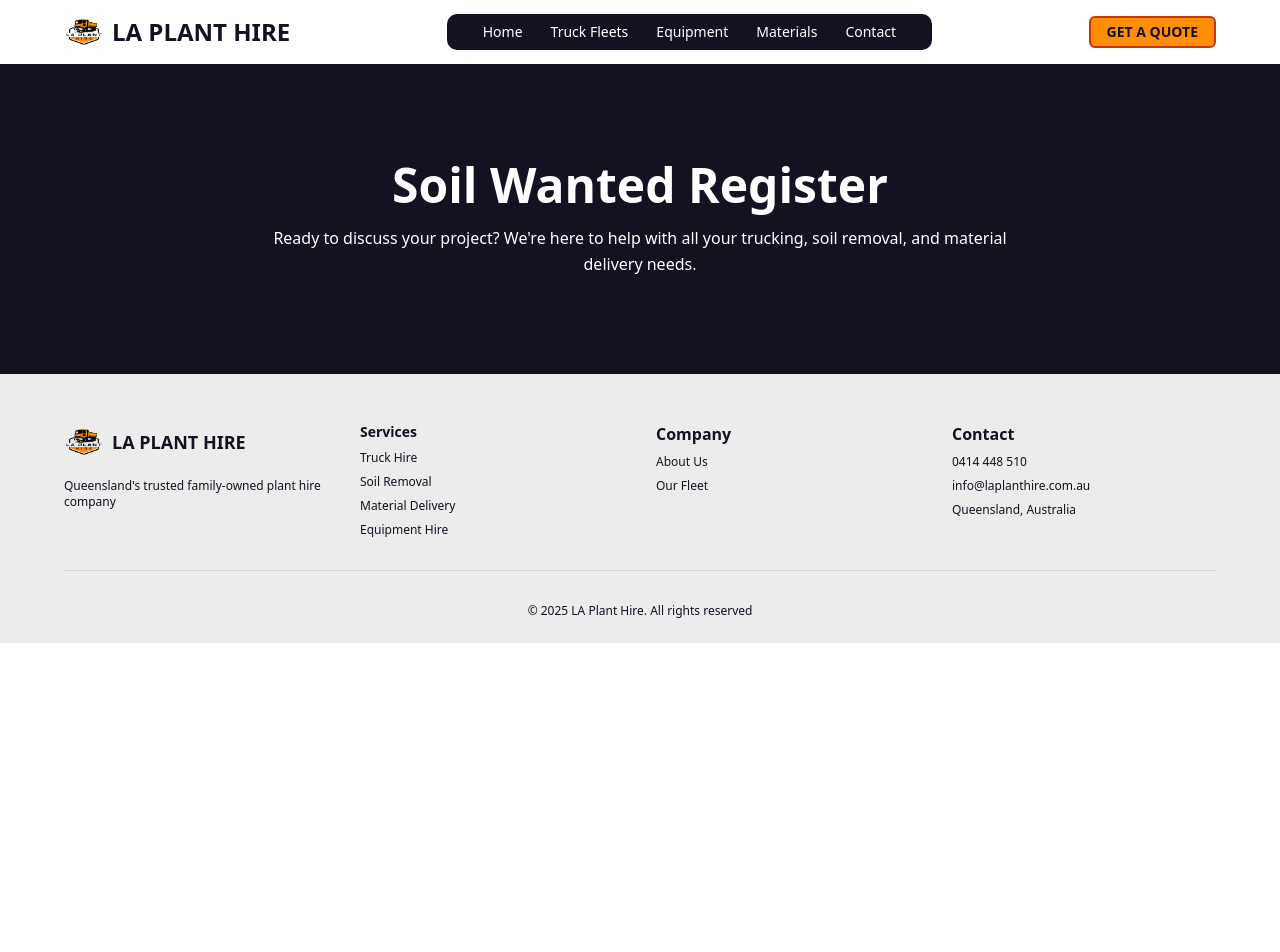
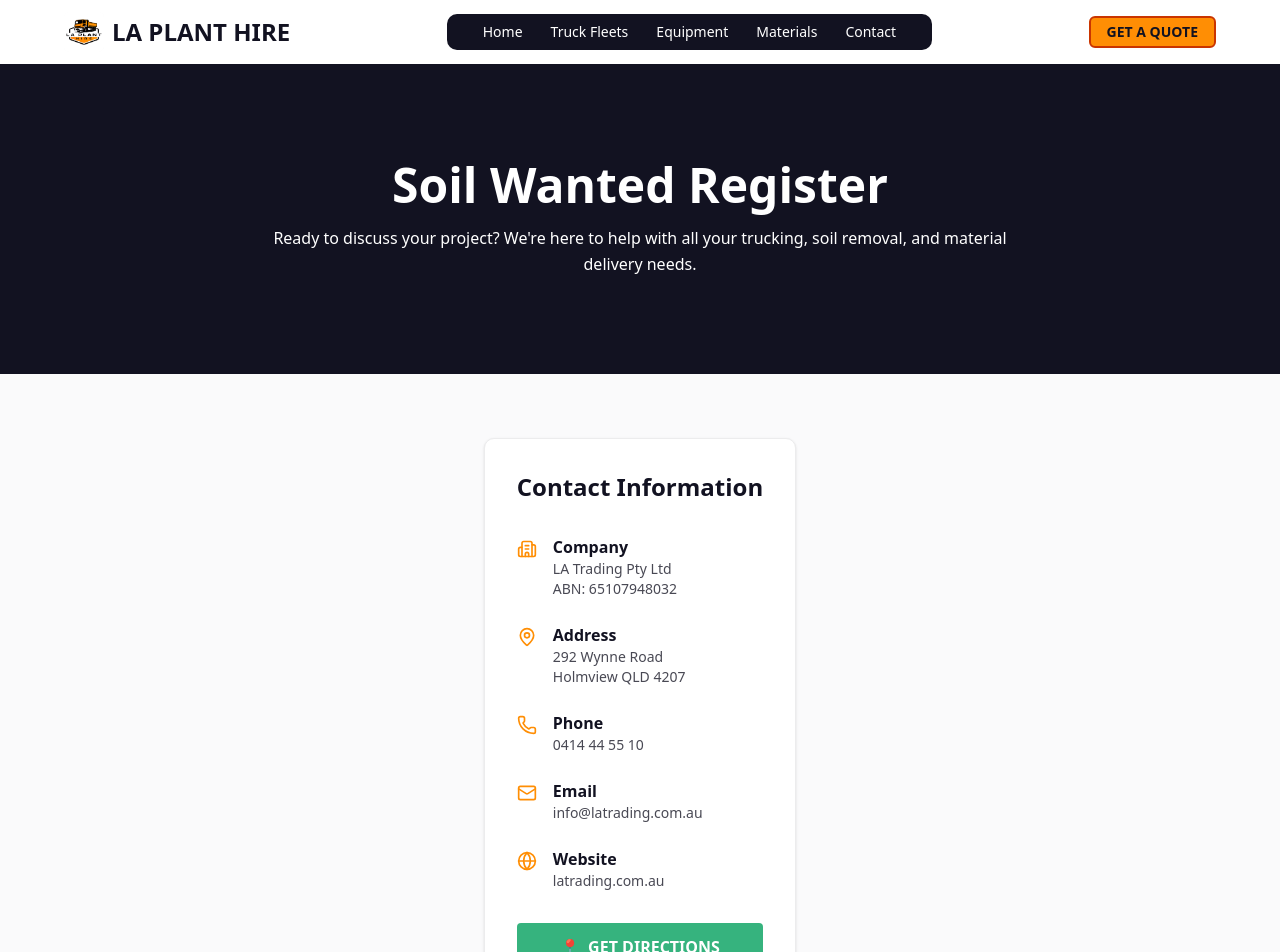
Before and after one commit to Rahul-Mallik-CSE/La-Plant-Hire, a Next.js app: page /contact in a window 1280 px wide. Shown: the top 952 px of the page. Before the commit the page ends 800 px from the top, so only its background shows below. Built offline with nearby package versions, Linux system fonts and the light colour scheme.

Commit message:
feat: add RegisterForm and ContactInfo components; integrate HireTermsConditions in TermsAndForm

```diff
--- a/src/app/contact/page.tsx
+++ b/src/app/contact/page.tsx
@@ -1,6 +1,7 @@
 /** @format */
 
 import CommonHero from "@/components/Common/CommonHero";
+import RegisterForm from "@/components/Materials/RegisterForm";
 import React from "react";
 
 const ContactPage = () => {
@@ -13,6 +14,9 @@
         bgColor="bg-[#121221]"
         textColor="text-white"
       />
+
+      {/* registration form */}
+      <RegisterForm />
     </div>
   );
 };
--- a/src/components/EquipmentComponents/HireTermsConditions.tsx
+++ b/src/components/EquipmentComponents/SubComponents/HireTermsConditions.tsx
@@ -1,7 +1,7 @@
 /** @format */
 
 import React from "react";
-import { Button } from "../ui/button";
+import { Button } from "../../ui/button";
 import { hireTermsConditions } from "@/data/equipmentData";
 import type { HireTermCondition } from "@/types/equipmentTypes";
 
--- a/src/components/EquipmentComponents/TermsAndForm.tsx
+++ b/src/components/EquipmentComponents/TermsAndForm.tsx
@@ -2,7 +2,7 @@
 
 import React from "react";
 import EnquiryForm from "../Common/EnquiryForm";
-import HireTermsConditions from "./HireTermsConditions";
+import HireTermsConditions from "./SubComponents/HireTermsConditions";
 
 const TermsAndForm = () => {
   return (
--- /dev/null
+++ b/src/components/Materials/RegisterForm.tsx
@@ -0,0 +1,18 @@
+/** @format */
+
+import React from "react";
+import ContactInfo from "./SubComponents/ContactInfo";
+
+const RegisterForm = () => {
+  return (
+    <section className=" bg-background2 mx-auto py-6 md:py-8 lg:py-12 xl:py-16 ">
+      <div className="max-w-[2000px] mx-auto px-4 sm:px-6 lg:px-8 xl:px-16">
+        <div className="flex items-center justify-center gap-4  ">
+          <ContactInfo />
+        </div>
+      </div>
+    </section>
+  );
+};
+
+export default RegisterForm;
--- /dev/null
+++ b/src/components/Materials/SubComponents/CleanFillForm.tsx
@@ -0,0 +1 @@
+/** @format */
--- /dev/null
+++ b/src/components/Materials/SubComponents/ContactInfo.tsx
@@ -0,0 +1,70 @@
+/** @format */
+
+import { MapPin, Phone, Mail, Globe, Building2 } from "lucide-react";
+
+export default function ContactInfo() {
+  return (
+    <div className="bg-white rounded-lg p-8 shadow-sm border border-border">
+      <h2 className="text-2xl font-bold text-foreground mb-8">
+        Contact Information
+      </h2>
+
+      <div className="space-y-6">
+        {/* Company */}
+        <div className="flex gap-4">
+          <Building2 className="w-5 h-5 text-accent flex-shrink-0 mt-1" />
+          <div>
+            <p className="font-semibold text-foreground">Company</p>
+            <p className="text-sm text-muted-foreground">LA Trading Pty Ltd</p>
+            <p className="text-sm text-muted-foreground">ABN: 65107948032</p>
+          </div>
+        </div>
+
+        {/* Address */}
+        <div className="flex gap-4">
+          <MapPin className="w-5 h-5 text-accent flex-shrink-0 mt-1" />
+          <div>
+            <p className="font-semibold text-foreground">Address</p>
+            <p className="text-sm text-muted-foreground">292 Wynne Road</p>
+            <p className="text-sm text-muted-foreground">Holmview QLD 4207</p>
+          </div>
+        </div>
+
+        {/* Phone */}
+        <div className="flex gap-4">
+          <Phone className="w-5 h-5 text-accent flex-shrink-0 mt-1" />
+          <div>
+            <p className="font-semibold text-foreground">Phone</p>
+            <p className="text-sm text-muted-foreground">0414 44 55 10</p>
+          </div>
+        </div>
+
+        {/* Email */}
+        <div className="flex gap-4">
+          <Mail className="w-5 h-5 text-accent flex-shrink-0 mt-1" />
+          <div>
+            <p className="font-semibold text-foreground">Email</p>
+            <p className="text-sm text-muted-foreground">
+              info@latrading.com.au
+            </p>
+          </div>
+        </div>
+
+        {/* Website */}
+        <div className="flex gap-4">
+          <Globe className="w-5 h-5 text-accent flex-shrink-0 mt-1" />
+          <div>
+            <p className="font-semibold text-foreground">Website</p>
+            <p className="text-sm text-muted-foreground">latrading.com.au</p>
+          </div>
+        </div>
+
+        {/* Get Directions Button */}
+        <button className="w-full bg-[#36b37e] hover:bg-[#229f6a] text-white font-bold py-3 rounded transition flex items-center justify-center gap-2 mt-8">
+          <span>📍</span>
+          GET DIRECTIONS
+        </button>
+      </div>
+    </div>
+  );
+}
--- a/src/components/homeComponents/hero.tsx
+++ b/src/components/homeComponents/hero.tsx
@@ -5,8 +5,8 @@
 
 export default function HeroSection() {
   return (
-    <div className="max-w-[2000px] mx-auto bg-background2">
-      <div className="relative w-full h-72 sm:h-80 md:h-96 lg:h-[400px] xl:h-[467px] 2xl:h-[560px] overflow-hidden">
+    <div className=" ">
+      <div className="max-w-[2000px] mx-auto relative w-full h-72 sm:h-80 md:h-96 lg:h-[400px] xl:h-[467px] 2xl:h-[560px] overflow-hidden">
         {/* Background Image - Right Side */}
         <Image
           src="/banners/HomeBanner.jpg"
--- a/src/components/homeComponents/services.tsx
+++ b/src/components/homeComponents/services.tsx
@@ -9,8 +9,8 @@
 
 export default function Services() {
   return (
-    <section className="max-w-[2000px] mx-auto py-6 md:py-8 lg:py-12 xl:py-16 ">
-      <div className="mx-auto px-4 sm:px-6 lg:px-8 xl:px-16">
+    <section className=" py-6 md:py-8 lg:py-12 xl:py-16 ">
+      <div className="max-w-[2000px] mx-auto px-4 sm:px-6 lg:px-8 xl:px-16">
         {/* Header */}
         <div className="mb-4 sm:mb-6 md:mb-8 lg:mb-12 text-center sm:text-left">
           <p className="text-primary/80 text-xs md:text-base lg:text-xl font-medium sm:font-bold uppercase tracking-wide mb-1 md:mb-2">
```
